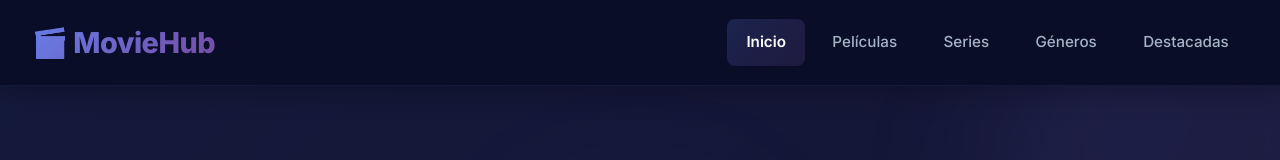
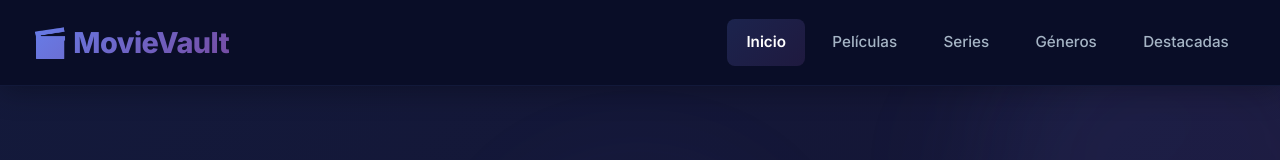
Before and after one commit to virginia-garcia/proyecto-final-angular-, an Angular app: page / in a window 1280 px wide. Shown: the top 160 px of the page. Built offline with nearby package versions, Linux system fonts and the light colour scheme.

Commit message:
Rename app title from 'MovieHub' to 'MovieVault'

```diff
--- a/src/app/components/header/header.ts
+++ b/src/app/components/header/header.ts
@@ -9,5 +9,6 @@ import { RouterLink, RouterLinkActive } from '@angular/router';
   styleUrl: './header.css'
 })
 export class HeaderComponent {
-  tituloApp: string = 'MovieHub';
+  tituloApp: string = 'MovieVault';
+
 }
```
